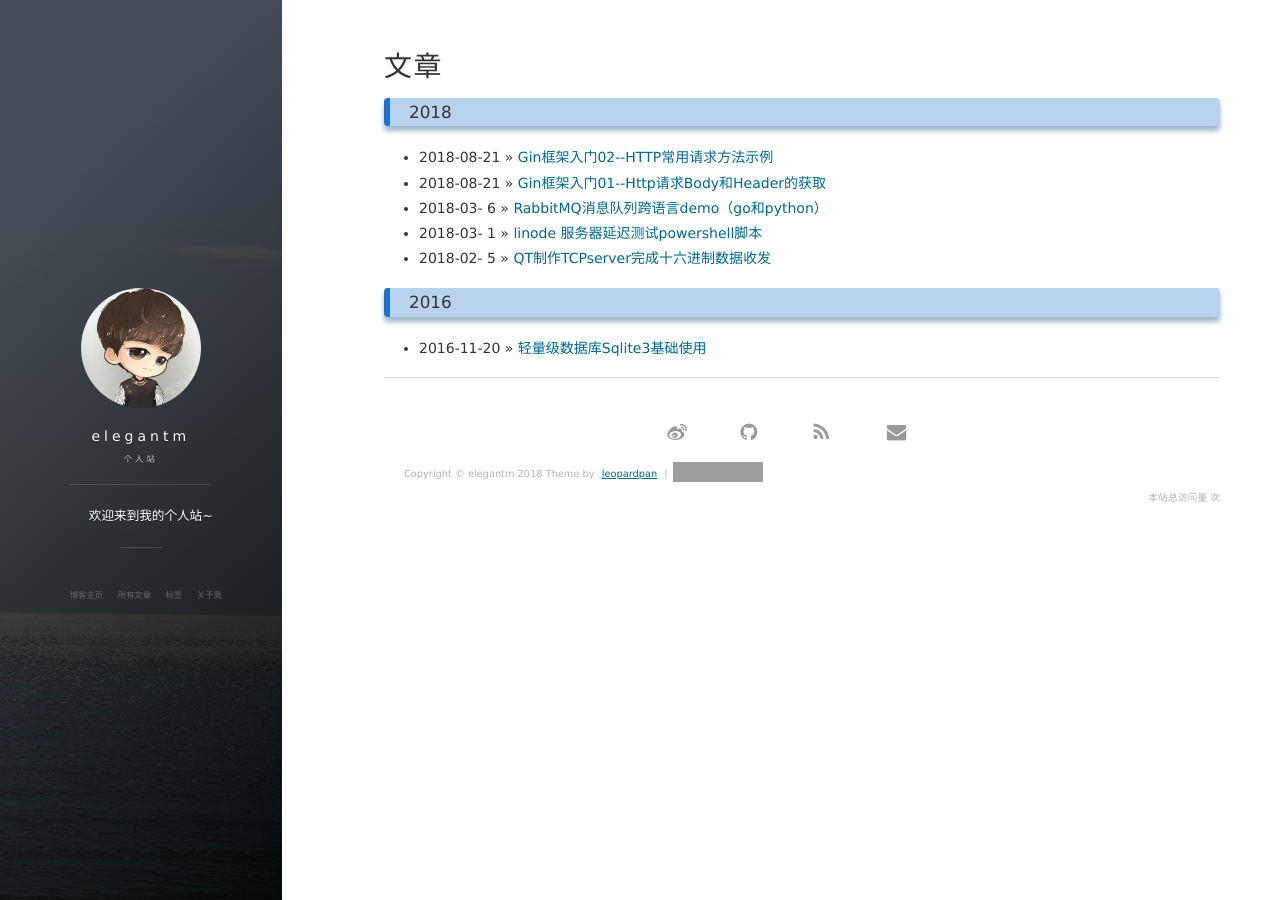
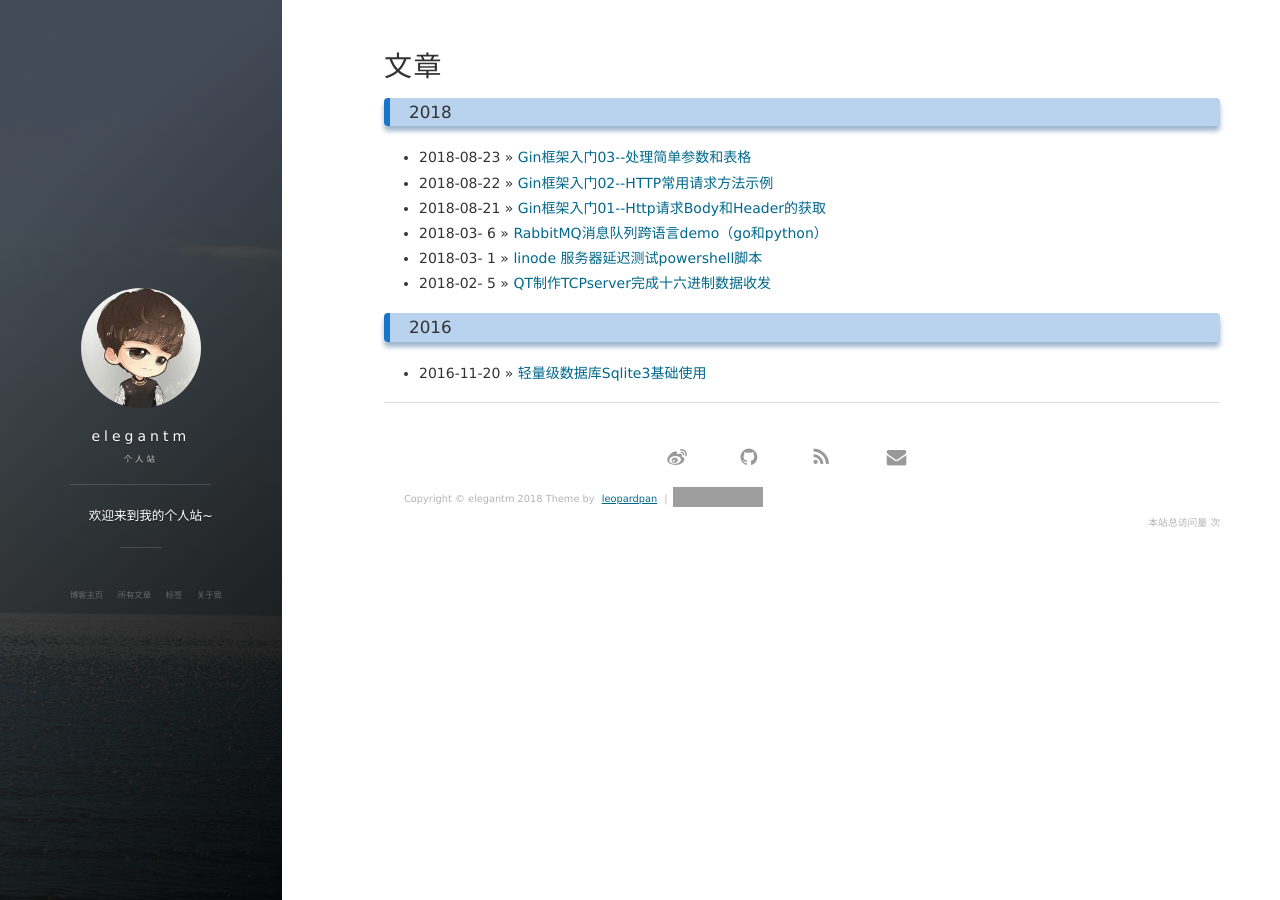
Before and after one commit to wmm0923/wmm0923.github.io, a Jekyll site: the page built from archive.html, in a window 1280 px wide. Built offline with Jekyll 4.4.1, drawn with Linux system fonts in a browser that asks for light colours; nearby versions of some CDN libraries; comment, search, counter and statistics services are not loaded; part of the change alters nothing that is shown; grey boxes are pictures that could not be loaded.

Commit message:
2018-8-23-Gin_querypath

````diff
--- a/_posts/2018-8-22-Gin_posthead_n2.md
+++ b/_posts/2018-8-22-Gin_posthead_n2.md
@@ -2,7 +2,7 @@
 
 layout: post
 title: Gin框架入门02--HTTP常用请求方法示例
-date: 2018-08-21
+date: 2018-08-22
 tags: http,http.request
 ---
 
--- /dev/null
+++ b/_posts/2018-8-23-Gin_querypath.md
@@ -0,0 +1,94 @@
+---
+
+layout: post
+title: Gin框架入门03--处理简单参数和表格
+date: 2018-08-23
+tags: http,http.request
+---
+
+
+
+
+
+```
+package main
+
+import (
+	"fmt"
+	"github.com/gin-gonic/gin"
+	"net/http"
+)
+
+func main() {
+	fmt.Printf("launch")
+	r := gin.Default()
+
+	r.GET("/user/:name/*action", GetParamPath)
+
+	r.GET("/welcome",GetQueryParmeters)
+
+	r.POST("/form_post",Formpost)
+
+	r.Run(":9000")
+}
+
+func GetParamPath(c *gin.Context)  {
+	name := c.Param("name")
+	action := c.Param("action")
+	message := name + " is " + action
+	c.String(http.StatusOK, message)
+
+}
+
+func GetQueryParmeters(c *gin.Context)  {
+	firstname := c.DefaultQuery("firstname", "Guest")
+	lastname := c.Query("lastname") // shortcut for c.Request.URL.Query().Get("lastname")
+	c.String(http.StatusOK, "Hello %s %s", firstname, lastname)
+
+}
+
+func Formpost(c *gin.Context)  {
+	message := c.PostForm("message")
+	nick := c.DefaultPostForm("nick", "anonymous")
+
+	c.JSON(200, gin.H{
+		"status":  "posted",
+		"message": message,
+		"nick":    nick,
+	})
+
+}
+
+```
+
+
+
+## 示例一：带简单参数请求
+
+http://localhost:9000/user/mike/drink
+
+![](http://photo-elegant.oss-cn-shanghai.aliyuncs.com/18-8-25/64997062.jpg)
+
+## 示例二：对请求参数设置默认值
+
+http://localhost:9000/welcome?firstname=jack&lastname=lee
+![](http://photo-elegant.oss-cn-shanghai.aliyuncs.com/18-8-25/73457672.jpg)
+
+#### 请求参数为firstname，lastname
+
+http://localhost:9000/welcome?lastname=lee
+
+对于缺失参数firstname情况的处理![](http://photo-elegant.oss-cn-shanghai.aliyuncs.com/18-8-25/2179572.jpg)
+
+
+
+## 示例三：处理简单表格传输
+
+http://localhost:9000/form_post
+![](http://photo-elegant.oss-cn-shanghai.aliyuncs.com/18-8-25/65480832.jpg)
+
+
+
+备注：简单参数意味着只有几个参数，简单表格意味着是key-value一对一
+
+![](http://photo-elegant.oss-cn-shanghai.aliyuncs.com/18-8-22/88408382.jpg)
````
